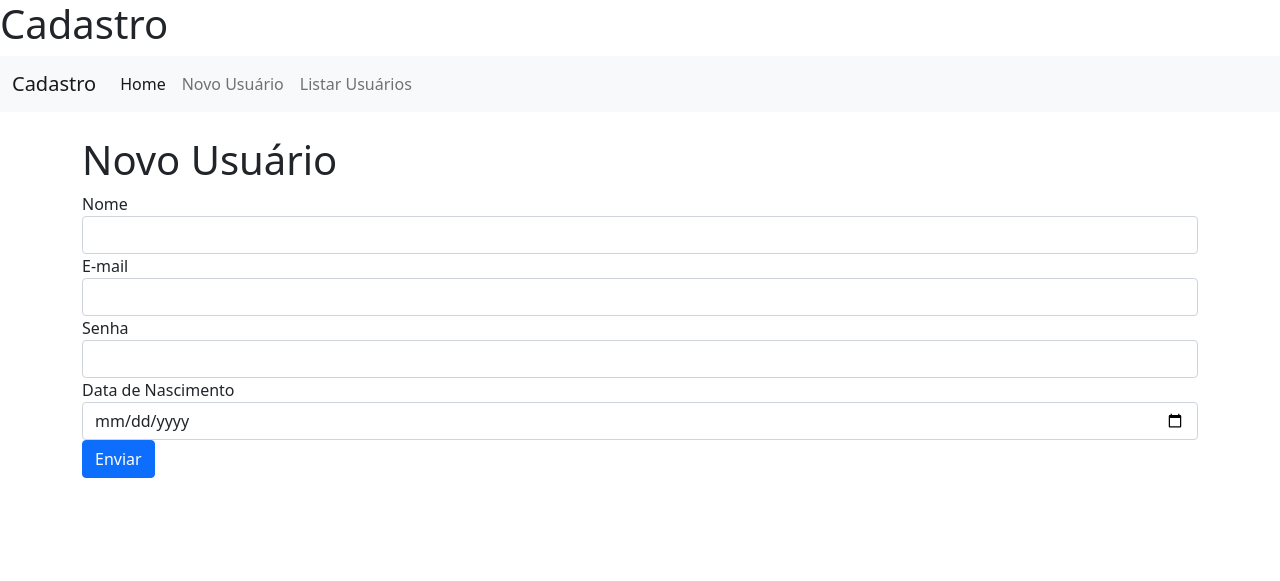
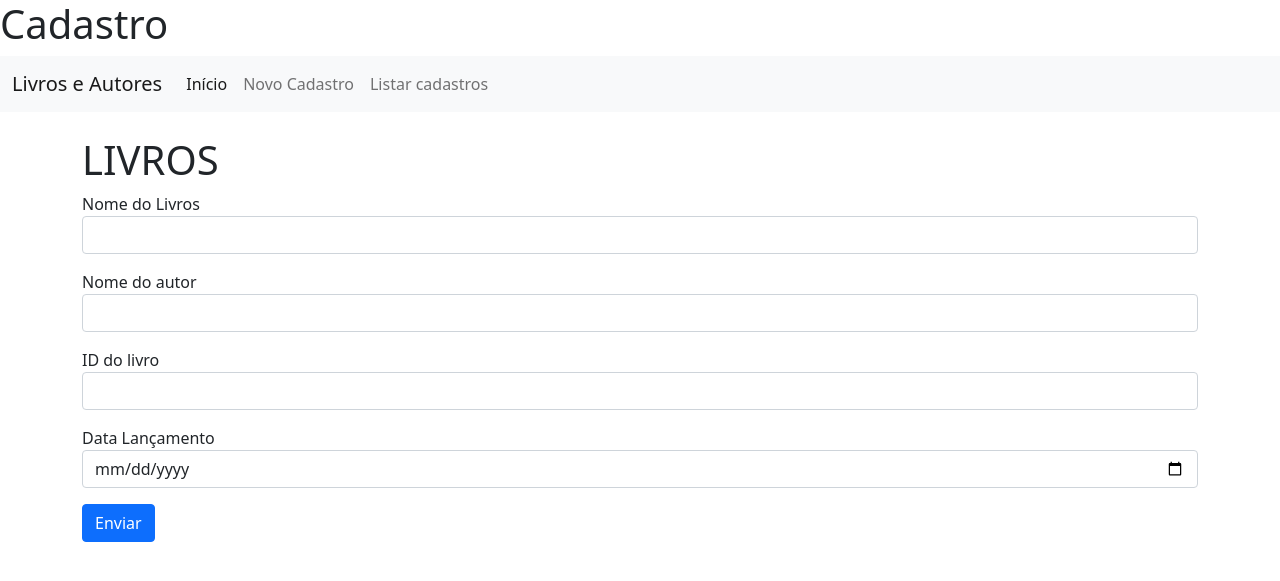
Before and after one commit to demetriusmatos/Hackathon, a PHP site: page /?page=novo in a window 1280 px wide. Shown: the top 581 px of the page. Run offline with PHP 8.4, Linux system fonts and the light colour scheme.

Commit message:
first commit

```diff
--- a/config.php
+++ b/config.php
@@ -2,8 +2,10 @@
     define('HOST', 'localhost');
     define('USER', 'root');
     define('PASS', '');
-    define('BASE', 'cadastro');
+    define('BASE', 'autores');
+    define('BASE', 'livros');
+    define('BASE', 'locacoes');
 
     //conectar o banco de dados//
 
-    $conn = new MySQLi(HOST, USER, PASS, BASE);
+    $conn = new MySQLi(HOST,USER,PASS,BASE);
--- a/index.php
+++ b/index.php
@@ -1,14 +1,13 @@
 <!DOCTYPE html>
 <html lang="pt-BR">
   <head>
-    <!-- Required meta tags -->
     <meta charset="utf-8">
     <meta name="viewport" content="width=device-width, initial-scale=1">
 
     <!-- Bootstrap CSS -->
     <link href="css/bootstrap.min.css" rel="stylesheet" >
 
-    <title>Cadastro</title>
+    <title>Hackathon</title>
   </head>
   <body>
     <h1>Cadastro</h1>
@@ -17,20 +16,20 @@
 
     <nav class="navbar navbar-expand-lg navbar-light bg-light">
   <div class="container-fluid">
-    <a class="navbar-brand" href="#">Cadastro</a>
+    <a class="navbar-brand" href="#">Livros e Autores</a>
     <button class="navbar-toggler" type="button" data-bs-toggle="collapse" data-bs-target="#navbarNav" aria-controls="navbarNav" aria-expanded="false" aria-label="Toggle navigation">
       <span class="navbar-toggler-icon"></span>
     </button>
     <div class="collapse navbar-collapse" id="navbarNav">
       <ul class="navbar-nav">
         <li class="nav-item">
-          <a class="nav-link active" aria-current="page" href="index.php">Home</a>
+          <a class="nav-link active" aria-current="page" href="index.php">Início</a>
         </li>
         <li class="nav-item">
-          <a class="nav-link" href="?page=novo">Novo Usuário</a>
+          <a class="nav-link" href="?page=novo">Novo Cadastro</a>
         </li>
         <li class="nav-item">
-          <a class="nav-link" href="?page=listar">Listar Usuários</a>
+          <a class="nav-link" href="?page=listar">Listar cadastros</a>
         </li>
       </ul>
     </div>
@@ -40,13 +39,12 @@
 <div class="container">
   <div class="row">
     <div class="col mt-4">
-
   <?php
      //arquivo de conexão com o banco//
     include("config.php");
     switch(@$_REQUEST["page"]){
       case "novo":
-        include("novo-usuario.php");
+        include("livros.php");
       break;
       case "listar":
         include("listar-usuario.php");
@@ -58,7 +56,8 @@
           include("editar-usuario.php");
           break;
       default:
-        print "<h1> Bem vindos! </h1>";
+        print "<h1>Bem vindos!<h2><p>Aqui vamos ter uma listagem de livros.</p></h2></h1>
+        <h0><p>datas de locação e devolução.</p></h0></h1>";
     }
 ?>
     </div>
@@ -66,7 +65,5 @@
 </div>
 
     <script src="js/bootstrap.bundle.min.js" ></script>
-
-
   </body>
 </html>
--- a/listar-usuario.php
+++ b/listar-usuario.php
@@ -1,6 +1,6 @@
 <h1> Listar Usuários </h1>
 <?php
-	$Mysql = "SELECT * FROM usuarios";
+	$Mysql = "SELECT * FROM livros";
 	$res = $conn->query($Mysql);
 	$qtd = $res->num_rows;
 
--- /dev/null
+++ b/livros.php
@@ -0,0 +1,27 @@
+<h1> LIVROS </h1>
+<form action="?page=salvar" method="POST">
+    <input type="hidden" name="acao" value="cadastrar">
+    <div class="mb-3">
+        <label>Nome do Livros</label>
+        <input type="text" name="nome do livro" class="form-control">
+    </div>
+
+    <div class="mb-3">
+        <label>Nome do autor</label>
+        <input type="text" name="autor_id" class="form-control">
+    </div>
+
+    <div class="mb-3">
+        <label>ID do livro</label>
+        <input type="text" name="ID" class="form-control">
+    </div>
+
+    <div class="mb-3">
+        <label>Data Lançamento</label>
+        <input type="date" name="data_lancamento" class="form-control">
+    </div>
+
+    <div class="mb-3">
+        <button type="submit" class="btn btn-primary"> Enviar </button>
+    </div>
+</form>
--- a/novo-usuario.php
+++ /dev/null
@@ -1,27 +0,0 @@
-<h1> Novo Usuário </h1>
-<form action="?page=salvar" method="POST">
-    <input type="hidden" name="acao" value="cadastrar">
-    <div class="mb-03">
-        <label>Nome</label>
-        <input type="text" name="nome" class="form-control">
-    </div>
-
-    <div class="mb-03">
-        <label>E-mail</label>
-        <input type="email" name="email" class="form-control">
-    </div>
-
-    <div class="mb-03">
-        <label>Senha</label>
-        <input type="password" name="senha" class="form-control">
-    </div>
-
-    <div class="mb-03">
-        <label>Data de Nascimento</label>
-        <input type="date" name="data_nasc" class="form-control">
-    </div>
-
-    <div class="mb-03">
-        <button type="submit" class="btn btn-primary"> Enviar </button>
-    </div>
-</form>
```
Also changed, not shown: editar-livro.php (added, +34 -0 lines), editar-usuario.php (deleted, +0 -34 lines), mysql/autores.sql (added, +51 -0 lines), mysql/livros.sql (added, +52 -0 lines), mysql/locacoes.sql (added, +56 -0 lines), salvar-livro.php (added, +70 -0 lines), salvar-usuario.php (deleted, +0 -69 lines), 2 other files.
